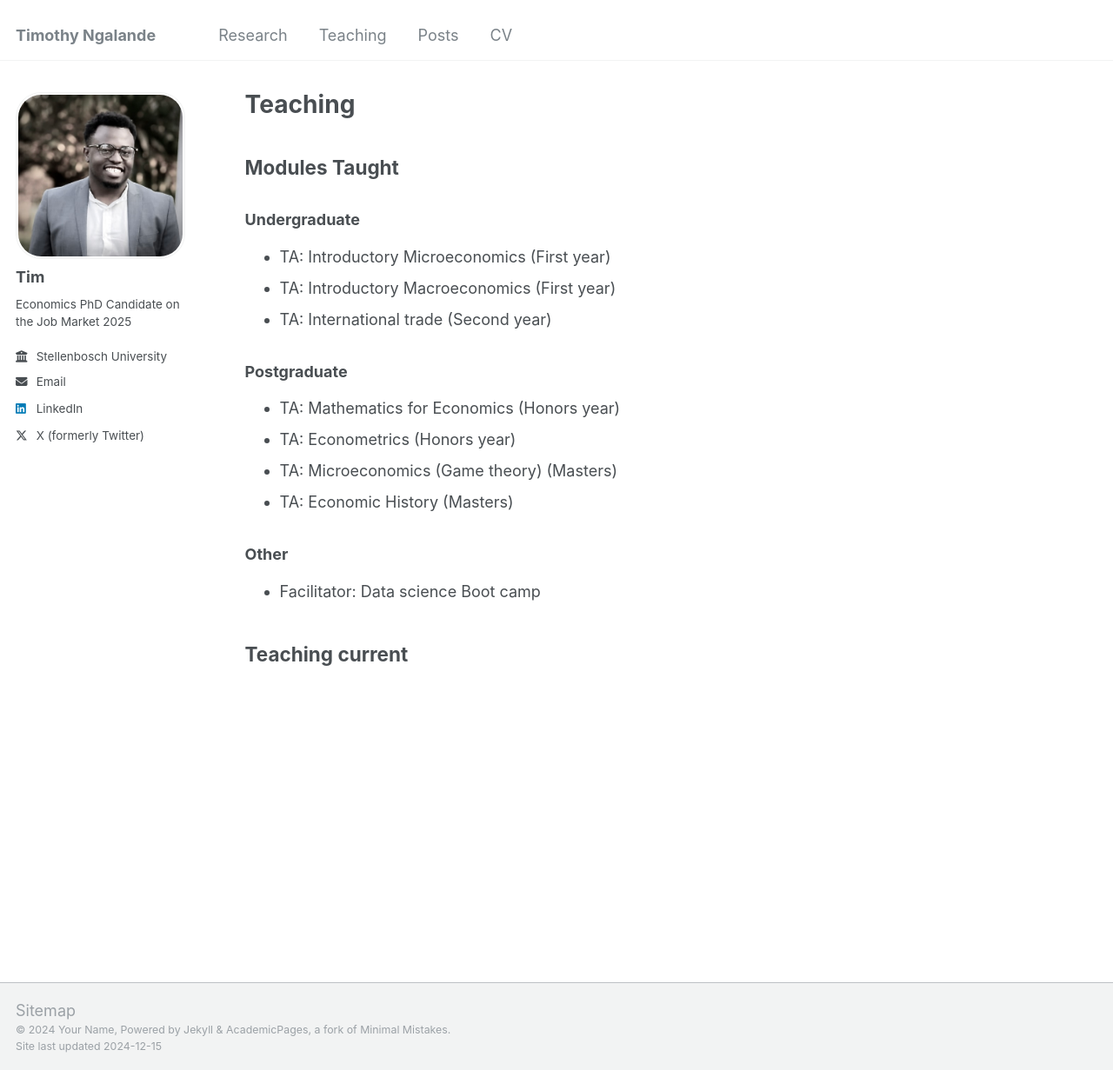
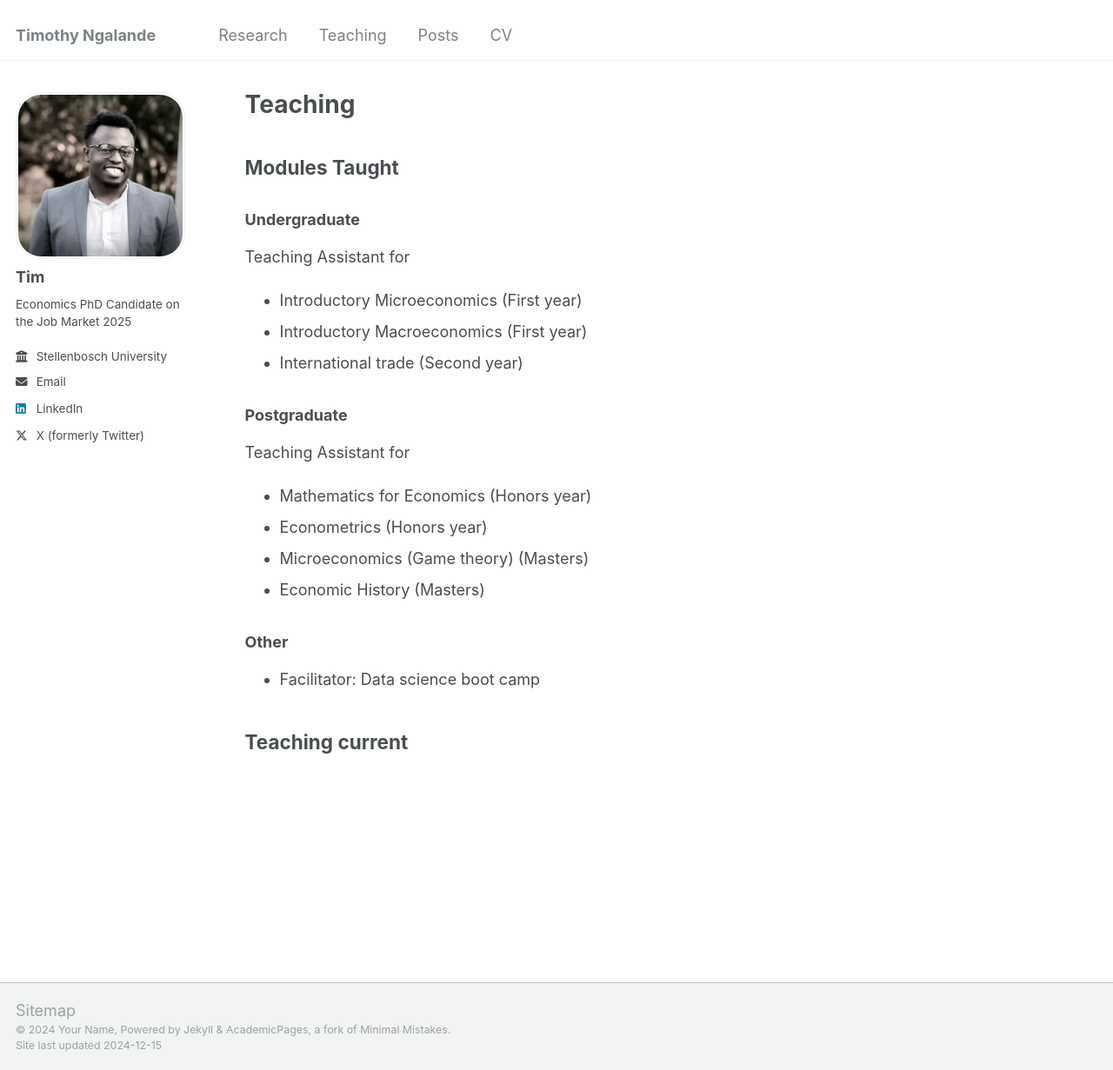
Before and after one commit to Tim0716/Tim0716.github.io, a Jekyll site: the page built from _pages/teaching.md, in a window 1280 px wide and 1231 px high. Shown: the whole window at 87% size. Built offline with Jekyll 4.4.1, drawn with Linux system fonts in a browser that asks for light colours.

Commit message:
teaching

```diff
--- a/_pages/teaching.md
+++ b/_pages/teaching.md
@@ -16,18 +16,20 @@ author_profile: true
 ## Modules Taught
 
 ### Undergraduate
-- TA: Introductory Microeconomics (First year)
-- TA: Introductory Macroeconomics (First year)
-- TA: International trade (Second year)
+Teaching Assistant for
+- Introductory Microeconomics (First year)
+- Introductory Macroeconomics (First year)
+- International trade (Second year)
 
 ### Postgraduate
-- TA: Mathematics for Economics (Honors year)
-- TA: Econometrics (Honors year)
-- TA: Microeconomics (Game theory) (Masters)
-- TA: Economic History (Masters)
+Teaching Assistant for
+- Mathematics for Economics (Honors year)
+- Econometrics (Honors year)
+- Microeconomics (Game theory) (Masters)
+- Economic History (Masters)
 
 ### Other
-- Facilitator: Data science Boot camp
+- Facilitator: Data science boot camp
 
 {% for post in site.teaching reversed %}
   {% if post.category == 'taught' %}
```
